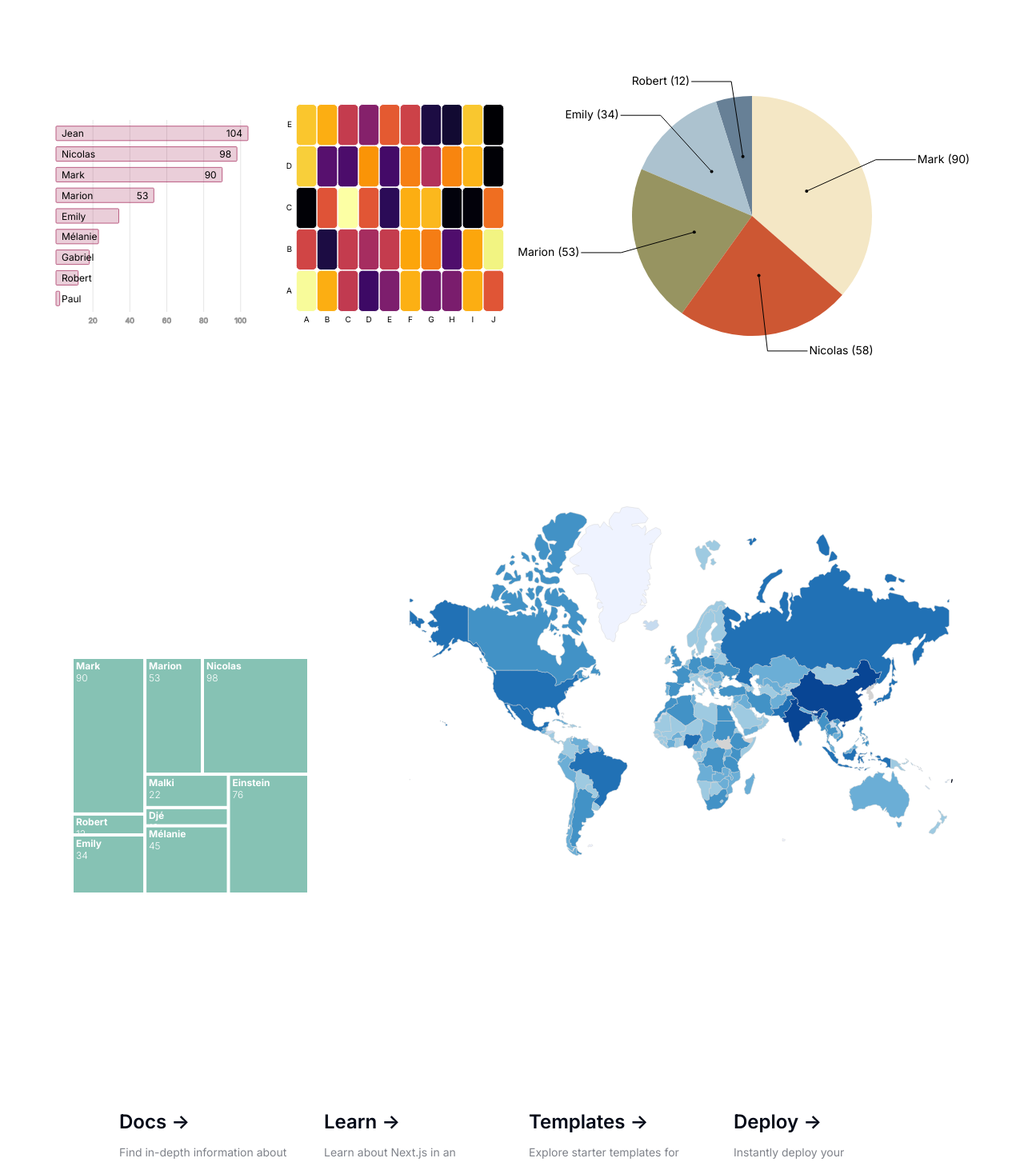
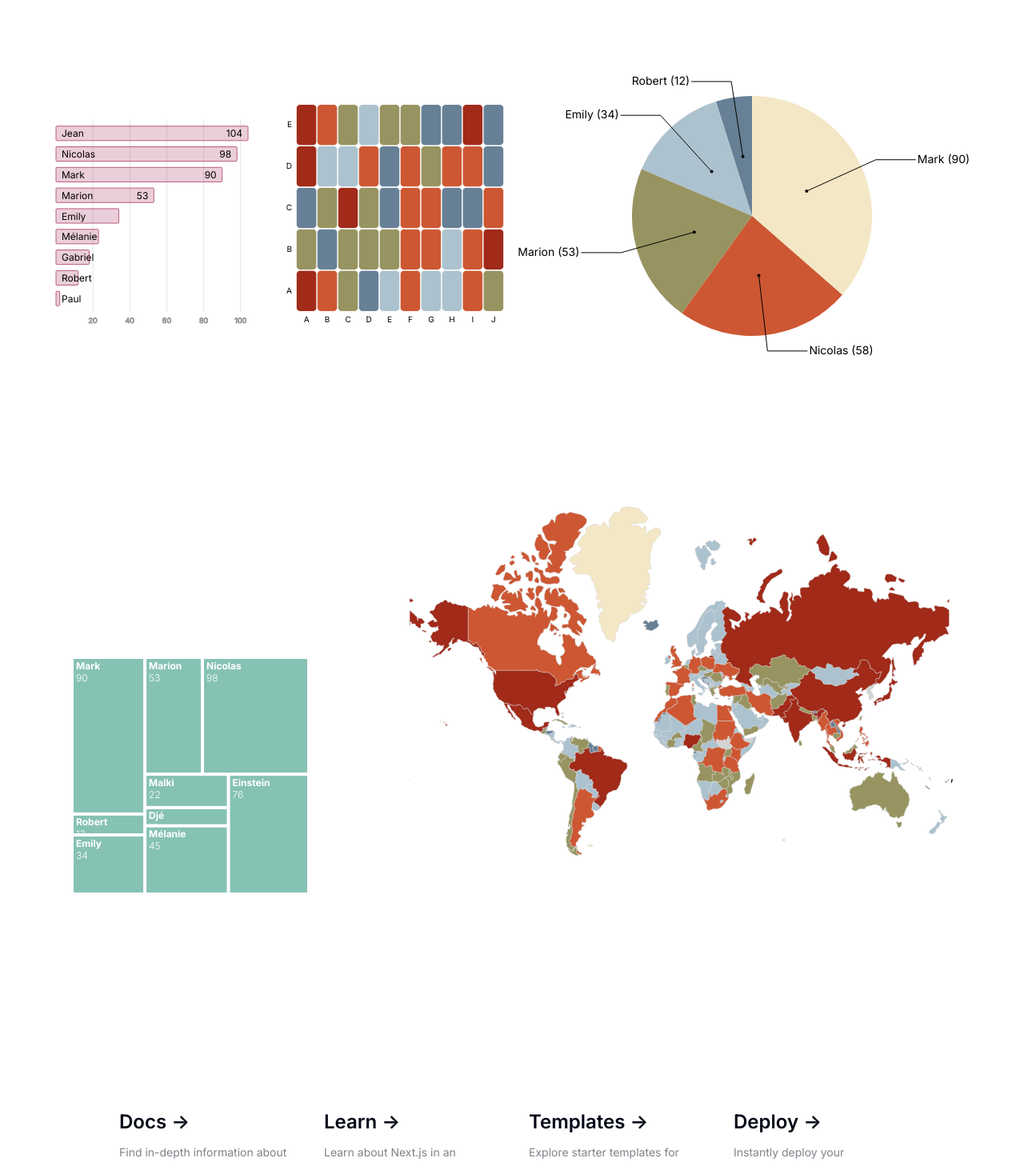
Before and after one commit to holtzy/dataviz-color-finder, a Next.js app: page / in a window 1280 px wide. Shown: the part 220-1673 px from the top of the page at 80% size. Built offline with nearby package versions, Linux system fonts and the light colour scheme.

Commit message:
first bad heatmap

```diff
--- a/src/app/page.tsx
+++ b/src/app/page.tsx
@@ -65,7 +65,12 @@ export default function Home() {
 
       <div className="relative z-[-1] flex place-items-center before:absolute before:h-[300px] before:w-full before:-translate-x-1/2 before:rounded-full before:bg-gradient-radial before:from-white before:to-transparent before:blur-2xl before:content-[''] after:absolute after:-z-20 after:h-[180px] after:w-full after:translate-x-1/3 after:bg-gradient-conic after:from-sky-200 after:via-blue-200 after:blur-2xl after:content-[''] before:dark:bg-gradient-to-br before:dark:from-transparent before:dark:to-blue-700 before:dark:opacity-10 after:dark:from-sky-900 after:dark:via-[#0141ff] after:dark:opacity-40 sm:before:w-[480px] sm:after:w-[240px] before:lg:h-[360px]">
         <Barplot data={barplotData} width={300} height={300} />
-        <Heatmap data={heatmapData} width={300} height={300} />
+        <Heatmap
+          data={heatmapData}
+          width={300}
+          height={300}
+          colorList={selectedColorList}
+        />
         <PieChart
           data={pieData}
           width={600}
@@ -80,6 +85,7 @@ export default function Home() {
           numData={numData}
           width={800}
           height={800}
+          colorList={selectedColorList}
         />
         ,
       </div>
--- a/src/dataviz/choropleth/ChoroplethMap.tsx
+++ b/src/dataviz/choropleth/ChoroplethMap.tsx
@@ -1,18 +1,25 @@
-import * as d3 from 'd3';
-import { FeatureCollection } from 'geojson';
+import * as d3 from "d3";
+import { FeatureCollection } from "geojson";
 
 type ChoroplethMapProps = {
   width: number;
   height: number;
   geoData: FeatureCollection;
   numData: { code: string; value: number }[];
+  colorList: string[];
 };
 
-export const ChoroplethMap = ({ width, height, geoData, numData }: ChoroplethMapProps) => {
+export const ChoroplethMap = ({
+  width,
+  height,
+  geoData,
+  numData,
+  colorList,
+}: ChoroplethMapProps) => {
   var colorScale = d3
     .scaleThreshold<number, string>()
     .domain([100000, 1000000, 10000000, 30000000, 100000000, 500000000])
-    .range(d3.schemeBlues[7]);
+    .range(colorList);
 
   const projection = d3
     .geoMercator()
@@ -22,11 +29,11 @@ export const ChoroplethMap = ({ width, height, geoData, numData }: ChoroplethMap
   const geoPathGenerator = d3.geoPath().projection(projection);
 
   const allSvgPaths = geoData.features
-    .filter((shape) => shape.id !== 'ATA')
+    .filter((shape) => shape.id !== "ATA")
     .map((shape) => {
       const regionData = numData.find((region) => region.code === shape.id);
 
-      const color = regionData ? colorScale(regionData?.value) : 'lightgrey';
+      const color = regionData ? colorScale(regionData?.value) : "lightgrey";
 
       return (
         <path
--- a/src/dataviz/heatmap/Heatmap.tsx
+++ b/src/dataviz/heatmap/Heatmap.tsx
@@ -7,9 +7,10 @@ type HeatmapProps = {
   width: number;
   height: number;
   data: { x: string; y: string; value: number }[];
+  colorList: string[];
 };
 
-export const Heatmap = ({ width, height, data }: HeatmapProps) => {
+export const Heatmap = ({ width, height, data, colorList }: HeatmapProps) => {
   // bounds = area inside the axis
   const boundsWidth = width - MARGIN.right - MARGIN.left;
   const boundsHeight = height - MARGIN.top - MARGIN.bottom;
@@ -40,12 +41,11 @@ export const Heatmap = ({ width, height, data }: HeatmapProps) => {
   if (!min || !max) {
     return null;
   }
-
-  // Color scale
-  const colorScale = d3
-    .scaleSequential()
-    .interpolator(d3.interpolateInferno)
-    .domain([min, max]);
+  console.log("min", min, max);
+  var colorScale = d3
+    .scaleThreshold<number, string>()
+    .domain([0, 8, 16, 24, 32, 40])
+    .range(colorList);
 
   // Build the rectangles
   const allRects = data.map((d, i) => {
```
